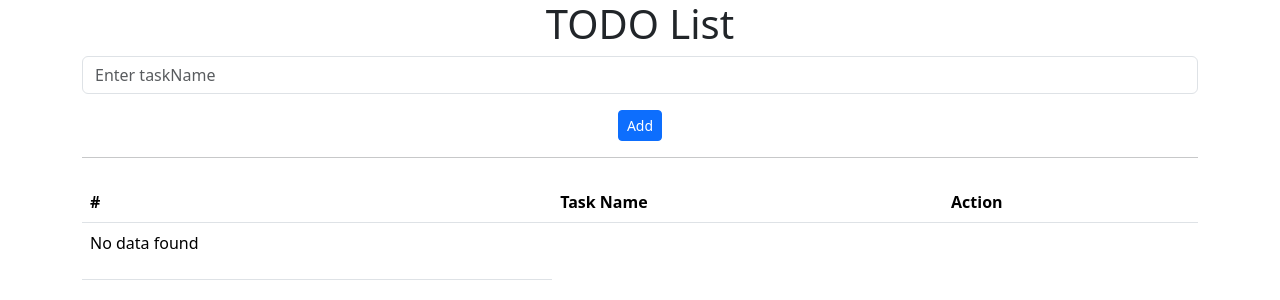
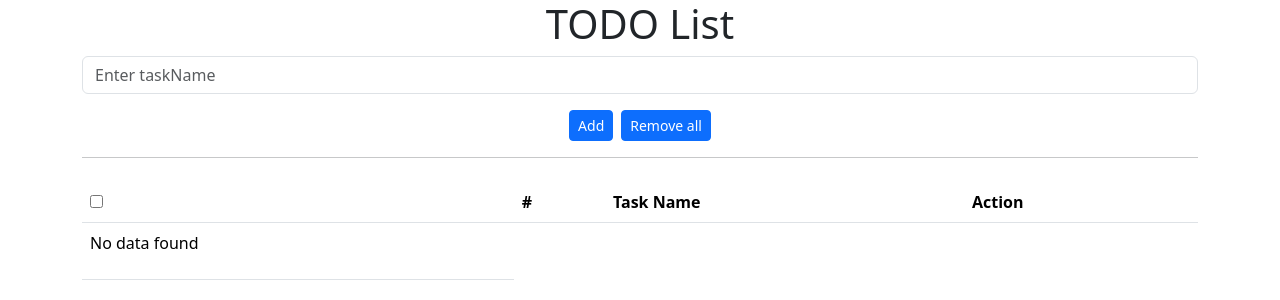
Before and after one commit to shailesh-ss-19-11/evening-todolist, a React (Vite) app: page / in a window 1280 px wide. Shown: the top 300 px of the page. Built offline with nearby package versions, Linux system fonts and the light colour scheme.

Commit message:
select all functionality

```diff
--- a/src/todolist/Todo.jsx
+++ b/src/todolist/Todo.jsx
@@ -1,13 +1,16 @@
 import { useEffect, useState } from "react";
-import { Modal } from "react-bootstrap";
-import { MdDelete, MdEditSquare } from "react-icons/md";
+
 import EditTodo from "./EditTodo";
+import TodoTable from "./TodoTable";
 
 const Todo = () => {
     const [input, setinput] = useState("");
     const [todoList, settodoList] = useState([]);
     const [showModal, setshowModal] = useState(false);
     const [task, settask] = useState({});
+    const [selectAll, setselectAll] = useState(false);
+
+
     const handleInputChange = (e) => {
         setinput(e.target.value);
     }
@@ -91,6 +94,25 @@ const Todo = () => {
         setshowModal(false);
     }
 
+    const handleSelectAll = (e) => {
+        const existingTodoList = [...todoList];
+        const newTodoList = existingTodoList.map((task) => {
+            return { ...task, isChecked: e.target.checked };
+        })
+        console.log(newTodoList)
+        settodoList(newTodoList);
+        setselectAll(e.target.checked);
+    }
+
+
+    // console.log(selectAll);
+    const removeSelected = () => {
+        const existingTodo = [...todoList];
+        const updatedList = existingTodo.filter((item) => item.isChecked !== true);
+        settodoList(updatedList);
+        setselectAll(false);
+    }
+
     return (
         <div className="container">
             <center>
@@ -99,36 +121,17 @@ const Todo = () => {
                     <input type="text" className="form-control" placeholder="Enter taskName" value={input} onChange={handleInputChange} onKeyDown={handleInputKeyDown} />
                 </div>
 
-                <button onClick={addTodo} className="btn btn-sm btn-primary">Add</button>
+                <button onClick={addTodo} className="btn btn-sm btn-primary mx-1">Add</button>
+                <button onClick={removeSelected} className="btn btn-sm btn-primary mx-1">Remove all</button>
                 <hr />
-                <table className="table mt-4">
-                    <thead>
-                        <tr>
-                            <th>#</th>
-                            <th>Task Name</th>
-                            <th>Action</th>
-                        </tr>
-                    </thead>
-                    <tbody>
-                        {todoList?.length > 0 ?
-                            todoList?.map((task) => {
-                                return (
-                                    <tr key={task.id}>
-                                        <td>{task.id}</td>
-                                        <td>{task.taskName}</td>
-                                        <td>
-                                            <button className="btn m-1 btn-sm btn-primary" onClick={() => { settask(task); setshowModal(true) }}><MdEditSquare /></button>
-                                            <button className="btn m-1 btn-sm btn-danger" onClick={() => handleDeleteTask(task.id)}><MdDelete /></button>
-                                        </td>
-                                    </tr>
-                                )
-                            }) :
-                            <tr>
-                                <td><p>No data found</p></td>
-                            </tr>
-                        }
-                    </tbody>
-                </table>
+                <TodoTable
+                    todoList={todoList}
+                    settask={settask}
+                    setshowModal={setshowModal}
+                    handleDeleteTask={handleDeleteTask}
+                    selectAll={selectAll}
+                    handleSelectAll={handleSelectAll}
+                />
             </center>
             {/* conditional rendering  */}
             {/* {showModal ? <h1>showmodal</h1> : null}
--- a/src/todolist/TodoTable.jsx
+++ b/src/todolist/TodoTable.jsx
@@ -0,0 +1,43 @@
+import React from 'react'
+import { MdDelete, MdEditSquare } from "react-icons/md";
+const TodoTable = (props) => {
+    const { todoList, settask, setshowModal, handleDeleteTask, selectAll,handleSelectAll } = props;
+    return (
+        <div>
+            <table className="table mt-4">
+                <thead>
+                    <tr>
+                        <th>
+                            <input type="checkbox" checked={selectAll} onChange={handleSelectAll} />
+                        </th>
+                        <th>#</th>
+                        <th>Task Name</th>
+                        <th>Action</th>
+                    </tr>
+                </thead>
+                <tbody>
+                    {todoList?.length > 0 ?
+                        todoList?.map((task) => {
+                            return (
+                                <tr key={task.id}>
+                                    <td><input type="checkbox" checked={task.isChecked} /></td>
+                                    <td>{task.id}</td>
+                                    <td>{task.taskName}</td>
+                                    <td>
+                                        <button className="btn m-1 btn-sm btn-primary" onClick={() => { settask(task); setshowModal(true) }}><MdEditSquare /></button>
+                                        <button className="btn m-1 btn-sm btn-danger" onClick={() => handleDeleteTask(task.id)}><MdDelete /></button>
+                                    </td>
+                                </tr>
+                            )
+                        }) :
+                        <tr>
+                            <td><p>No data found</p></td>
+                        </tr>
+                    }
+                </tbody>
+            </table>
+        </div>
+    )
+}
+
+export default TodoTable
```
